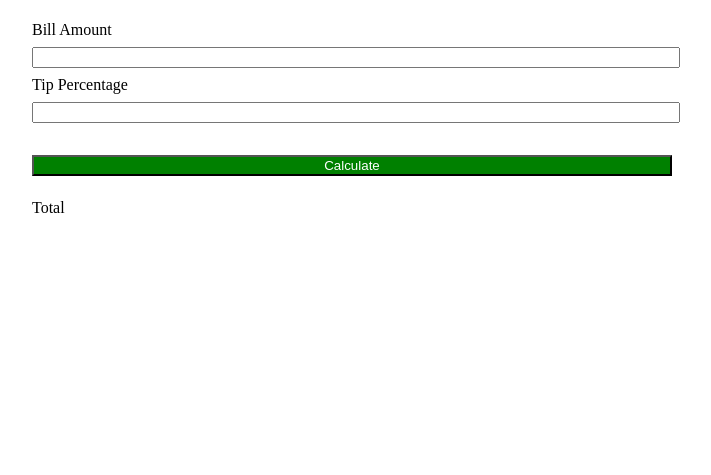
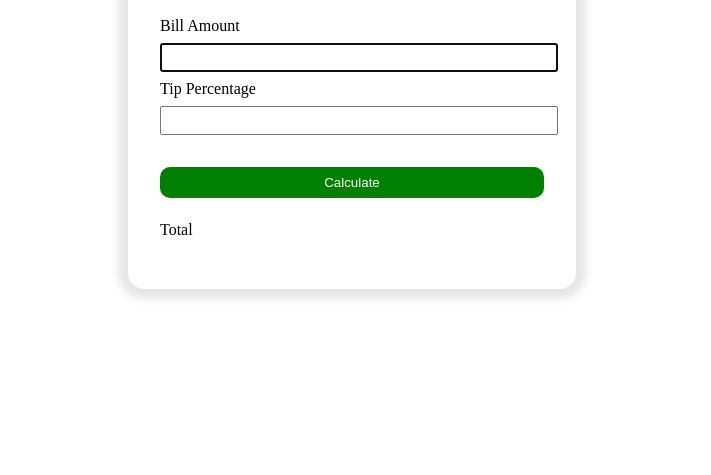
Before and after one commit to wakar-malik/javascript-course, a plain HTML site: page JS_project/tip_calculator.html in a window 1280 px wide. Shown: the part 341-816 px from the top of the page, without its empty margins (288-999 px from the left). Drawn offline with Linux system fonts and the light colour scheme.

Commit message:
fixed form submission

```diff
--- a/JS_project/tip_calculator.html
+++ b/JS_project/tip_calculator.html
@@ -12,9 +12,13 @@
         height: 100vh;
       }
       .container {
-        width: 50vw;
+        width: 30vw;
+        box-shadow: 0 0 10px 10px rgba(0, 0, 0, 0.1);
+        padding: 2rem;
+        border-radius: 1rem;
       }
-      .container form > * {
+      input,
+      button {
         width: 100%;
       }
       .container > form {
@@ -22,11 +26,18 @@
         justify-content: center;
         align-items: flex-start;
         flex-direction: column;
+        width: 100%;
       }
       button {
         color: #ffffff;
         margin-top: 2rem;
         background-color: green;
+        padding: 0.5rem;
+        border: none;
+        border-radius: 10px;
+      }
+      input {
+        padding: 0.3rem;
       }
       label {
         margin: 0.5rem 0;
@@ -41,20 +52,26 @@
     <div class="container">
       <h1>Tip Calculator</h1>
       <p>Enter the bill amount and bill percentage to calculate the total</p>
-      <form onsubmit="calculateTip()">
+
+      <form id="form">
         <label for="inp1">Bill Amount</label>
-        <input id="inp1" type="number" />
+        <input id="inp1" />
         <label for="inp2">Tip Percentage</label>
-        <input id="inp2" type="number" />
+        <input id="inp2" />
         <button type="submit">Calculate</button>
       </form>
       <p>Total<span id="Value"></span></p>
+
       <script>
         let input1 = document.getElementById("inp1");
         let input2 = document.getElementById("inp2");
         let val = document.getElementById("Value");
-        function calculateTip(e) {
-          e.preventDefault();
+
+        let form = document.getElementById("form");
+
+        input1.focus();
+        form.addEventListener("submit", function calculateTip(event) {
+          event.preventDefault();
           if (!input1.value || !input2.value) {
             alert("please fill both values");
             return;
@@ -63,7 +80,12 @@
             +input1.value + (+input1.value / 100) * input2.value
           );
           val.innerText = " $" + totalValue;
-        }
+
+          input1.value = input2.value = "";
+
+          input1.blur();
+          input2.blur();
+        });
       </script>
     </div>
   </body>
```
